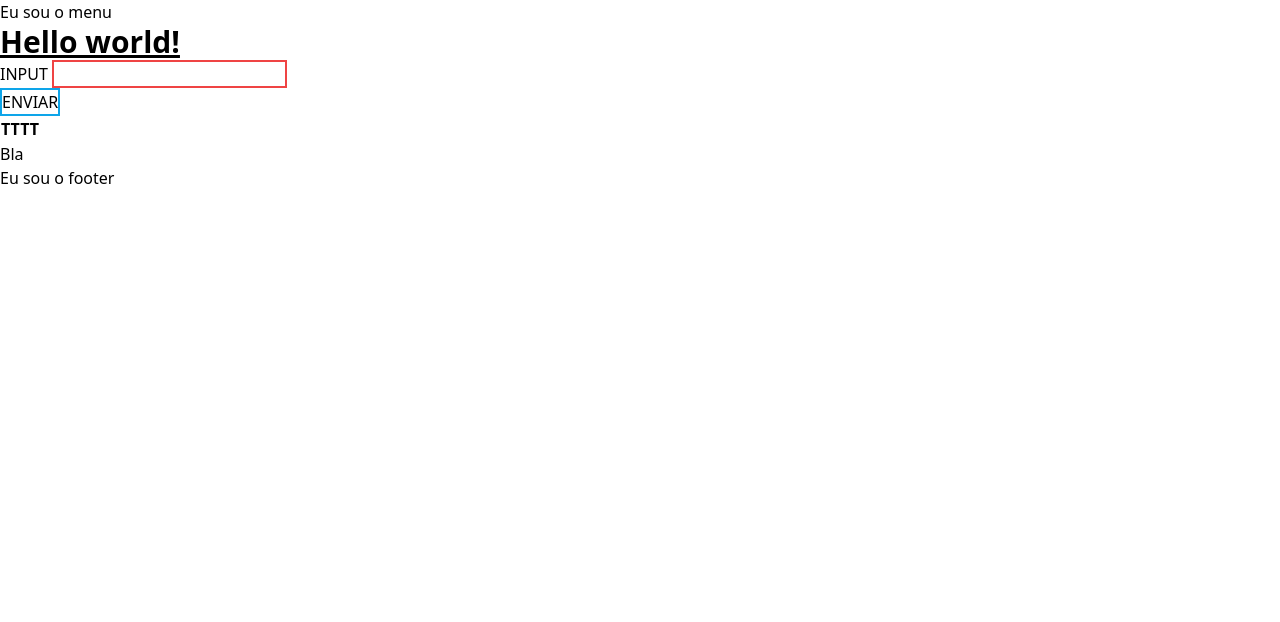
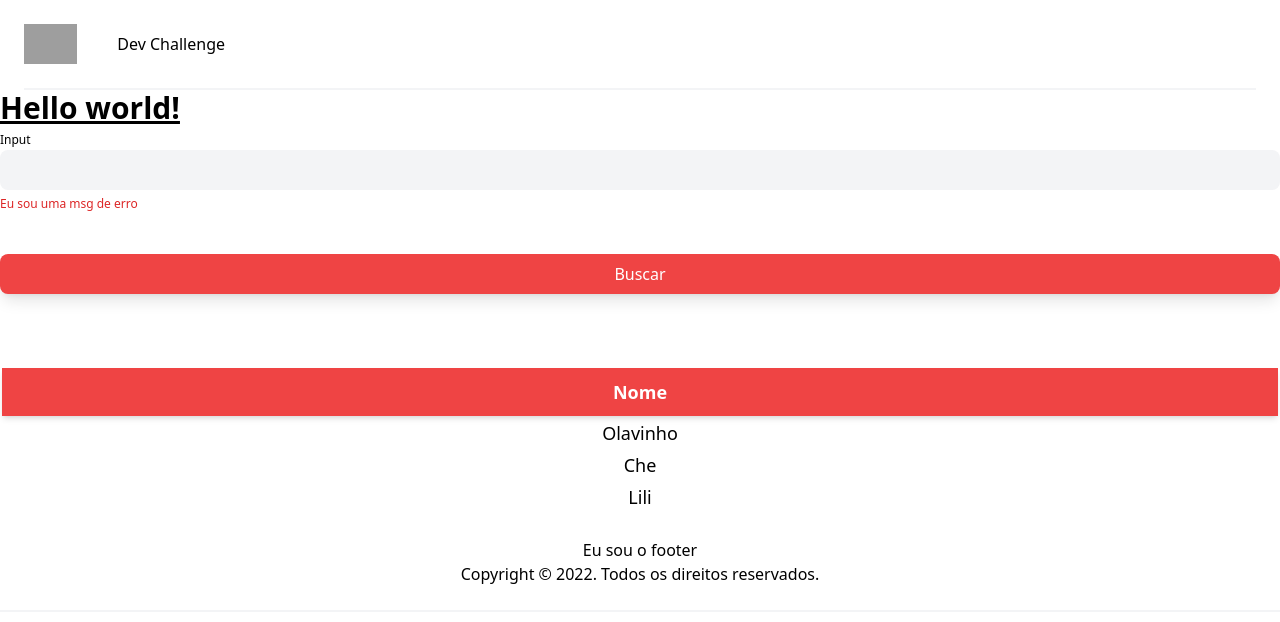
Before and after one commit to Fabio-Bittencourt/caiena-challenge, a Vue app: page / in a window 1280 px wide. Shown: the top 622 px of the page. Built offline with nearby package versions, Linux system fonts and the light colour scheme; grey boxes are pictures that could not be loaded.

Commit message:
feat(improving layout changes): improving layout changes on atoms that fit with the caiena colors

```diff
--- a/src/App.vue
+++ b/src/App.vue
@@ -26,7 +26,5 @@ export default {
     <SubmitButton />
     <TableList />
   </main>
-  <footer>
-    <FooterBar />
-  </footer>
+  <FooterBar />
 </template>
--- a/src/components/FooterBar.vue
+++ b/src/components/FooterBar.vue
@@ -3,7 +3,12 @@ export default {};
 </script>
 
 <template>
-  <div>
-    <p>Eu sou o footer</p>
-  </div>
+  <footer
+    class="flex justify-between items-center border-b-2 border-gray-100 py-6 md:justify-start md:space-x-10"
+  >
+    <div class="container mx-auto text-center">
+      <p>Eu sou o footer</p>
+      <p>Copyright © 2022. Todos os direitos reservados.</p>
+    </div>
+  </footer>
 </template>
--- a/src/components/InputText.vue
+++ b/src/components/InputText.vue
@@ -10,12 +10,15 @@ export default {
 
 <template>
   <div>
-    <label> INPUT </label>
+    <label>
+      <span class="text-xs">Input</span>
+    </label>
     <input
-      class="border-solid border-2 border-red-500"
+      class="w-full h-10 rounded-lg bg-gray-100 px-3"
       type="text"
       v-model="value"
     />
+    <span class="text-xs text-red-600">Eu sou uma msg de erro</span>
   </div>
 </template>
 
--- a/src/components/MenuBar.vue
+++ b/src/components/MenuBar.vue
@@ -3,7 +3,14 @@ export default {};
 </script>
 
 <template>
-  <div>
-    <p>Eu sou o menu</p>
-  </div>
+  <nav class="relative bg-white">
+    <div class="max-w-10xl mx-auto px-4 sm:px-6">
+      <div
+        class="flex justify-between items-center border-b-2 border-gray-100 py-6 md:justify-start md:space-x-10"
+      >
+        <img class="h-16 w-auto sm:h-10" src="../assets/logo.png" />
+        <p>Dev Challenge</p>
+      </div>
+    </div>
+  </nav>
 </template>
--- a/src/components/SubmitButton.vue
+++ b/src/components/SubmitButton.vue
@@ -3,5 +3,11 @@ export default {};
 </script>
 
 <template>
-  <button class="border-solid border-2 border-sky-500">ENVIAR</button>
+  <div class="lg:flex justify-between my-10">
+    <button
+      class="bg-red-500 w-full lg:w-full h-10 rounded-lg shadow-lg border-white text-white mb-8 hover:bg-red-600 active:bg-red-800"
+    >
+      Buscar
+    </button>
+  </div>
 </template>
--- a/src/components/TableList.vue
+++ b/src/components/TableList.vue
@@ -4,9 +4,25 @@ export default {};
 
 <template>
   <div>
-    <table>
-      <th>TTTT</th>
-      <tr>Bla</tr>
+    <table
+      class="flex-shrink-0 table-auto w-full text-lg text-center border-separate"
+    >
+      <thead>
+        <tr class="min-w-max shadow-md h-12 text-white bg-red-500">
+          <th>Nome</th>
+        </tr>
+      </thead>
+      <tbody>
+        <tr class="hover:bg-red-100">
+          <td>Olavinho</td>
+        </tr>
+        <tr class="hover:bg-red-100">
+          <td>Che</td>
+        </tr>
+        <tr class="hover:bg-red-100">
+          <td>Lili</td>
+        </tr>
+      </tbody>
     </table>
   </div>
 </template>
```
